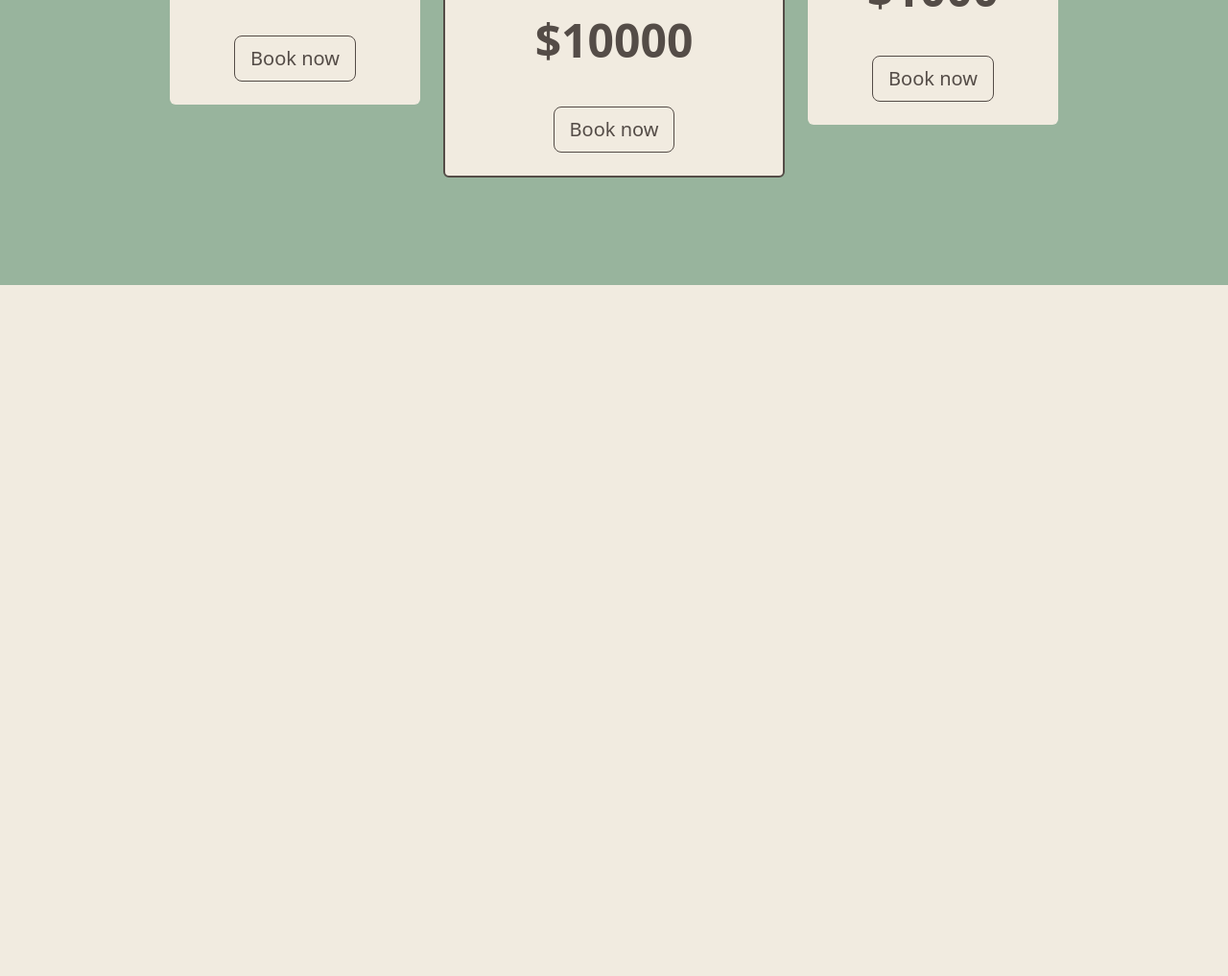
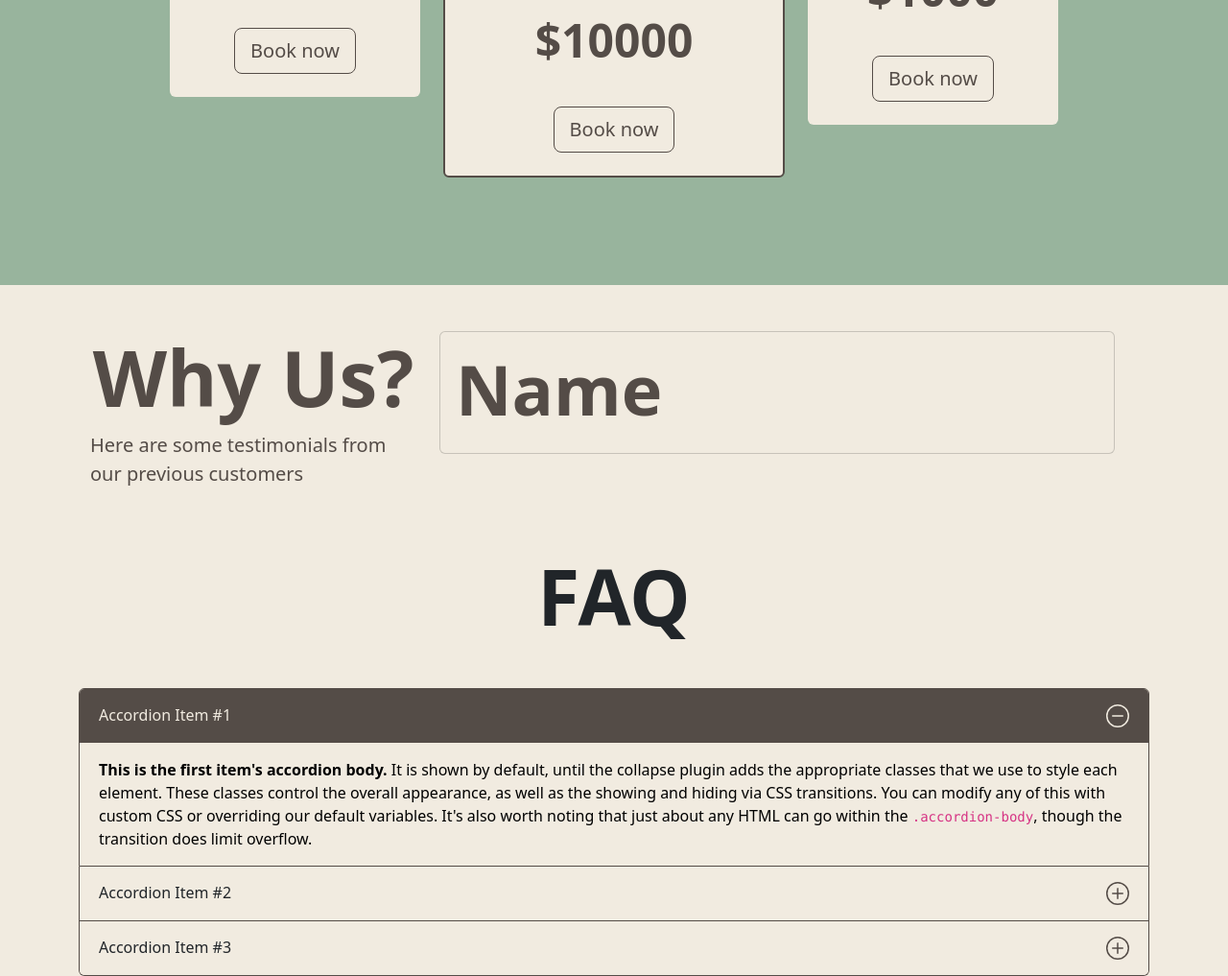
Before and after one commit to RyanDyson/HKscapes, a website: page index.html in a window 1280 px wide. Shown: the part 2568-3585 px from the top of the page at 96% size. Before the commit the page ends 2865 px from the top, so only its background shows below. Drawn offline with Linux system fonts and the light colour scheme.

Commit message:
updated landing page
added sections FAQ and Testimonials to the landing page. removed unused content

```diff
--- a/index.html
+++ b/index.html
@@ -122,7 +122,7 @@
         <p class="lead text-muted">Choose our packages that suit you</p>
       </div>
       <div class="row my-5 align-items-center justify-content-center mt-3">
-        <div class="col-8 col-lg-4 col-xl-3">
+        <div class="col-8 col-lg-4 col-xl-3 mb-3">
           <div class="card border-0">
             <div class="card-body text-center py-4">
               <h4 class="card-title fw-bold display-5 text-secondary">Basic</h4>
@@ -167,18 +167,71 @@
       </div>
     </div>
   </div>
+  </div>
 
   <!--testimonials-->
-  <div id="testimonials">
-    <div class="container bg-primary text-secondary">
-
+  <div class="container-fluid bg-gray-100" id="testimonials">
+    <div class="container bg-white text-secondary my-5">
+      <div class="container row">
+        <div class="col-4">
+          <h2 class="display-1 fw-bold text-center">Why Us?</h2>
+          <p class="lead color-black">Here are some testimonials from our previous customers</p>
+        </div>
+        <div class="col-8">
+          <div class="card">
+            <div class="card-body">
+              <h4 class="card-title fw-bold display-2 text-secondary">Name</h4>
+            </div>
+          </div>
+        </div>
+      </div>
+    </div>
+  </div>
+  <!--faq-->
+  <div class="m-0 p-0 container-fluid bg-white" id="faq">
+    <h2 class="display-1 fw-bold my-5 text-center">FAQ</h2>
+    <div class="accordion container" id="accordionExample">
+      <div class="accordion-item">
+        <h2 class="accordion-header">
+          <button class="accordion-button" type="button" data-bs-toggle="collapse" data-bs-target="#collapseOne" aria-expanded="true" aria-controls="collapseOne">
+            Accordion Item #1
+          </button>
+        </h2>
+        <div id="collapseOne" class="accordion-collapse collapse show" data-bs-parent="#accordionExample">
+          <div class="accordion-body">
+            <strong>This is the first item's accordion body.</strong> It is shown by default, until the collapse plugin adds the appropriate classes that we use to style each element. These classes control the overall appearance, as well as the showing and hiding via CSS transitions. You can modify any of this with custom CSS or overriding our default variables. It's also worth noting that just about any HTML can go within the <code>.accordion-body</code>, though the transition does limit overflow.
+          </div>
+        </div>
+      </div>
+      <div class="accordion-item">
+        <h2 class="accordion-header">
+          <button class="accordion-button collapsed" type="button" data-bs-toggle="collapse" data-bs-target="#collapseTwo" aria-expanded="false" aria-controls="collapseTwo">
+            Accordion Item #2
+          </button>
+        </h2>
+        <div id="collapseTwo" class="accordion-collapse collapse" data-bs-parent="#accordionExample">
+          <div class="accordion-body">
+            <strong>This is the second item's accordion body.</strong> It is hidden by default, until the collapse plugin adds the appropriate classes that we use to style each element. These classes control the overall appearance, as well as the showing and hiding via CSS transitions. You can modify any of this with custom CSS or overriding our default variables. It's also worth noting that just about any HTML can go within the <code>.accordion-body</code>, though the transition does limit overflow.
+          </div>
+        </div>
+      </div>
+      <div class="accordion-item">
+        <h2 class="accordion-header">
+          <button class="accordion-button collapsed" type="button" data-bs-toggle="collapse" data-bs-target="#collapseThree" aria-expanded="false" aria-controls="collapseThree">
+            Accordion Item #3
+          </button>
+        </h2>
+        <div id="collapseThree" class="accordion-collapse collapse" data-bs-parent="#accordionExample">
+          <div class="accordion-body">
+            <strong>This is the third item's accordion body.</strong> It is hidden by default, until the collapse plugin adds the appropriate classes that we use to style each element. These classes control the overall appearance, as well as the showing and hiding via CSS transitions. You can modify any of this with custom CSS or overriding our default variables. It's also worth noting that just about any HTML can go within the <code>.accordion-body</code>, though the transition does limit overflow.
+          </div>
+        </div>
+      </div>
     </div>
   </div>
 
-  <!--faq-->
-  <div id="faq">
+  <!--About Us-->
 
-  </div>
   <!--fancy transition-->
   <!--
   <div class="container-fluid m-0 p-0" id="transition">
```
Also changed, not shown: pages/booking.html (added, +11 -0 lines), scss/_custom.scss (+7 -2 lines), assets/css/style.css, pages/checkout.html (added), scss/components/_animations.scss (added), scss/components/_buttons.scss (added), scss/components/_mixins.scss (added), scss/components/_typography.scss (added), scss/sections/_companies.scss (added), scss/sections/_faq.scss (added), scss/sections/_footer.scss (added), scss/sections/_getstarted.scss (added), scss/sections/_intro.scss (added), scss/sections/_navbar.scss (added), 3 more files, 1 other file.
